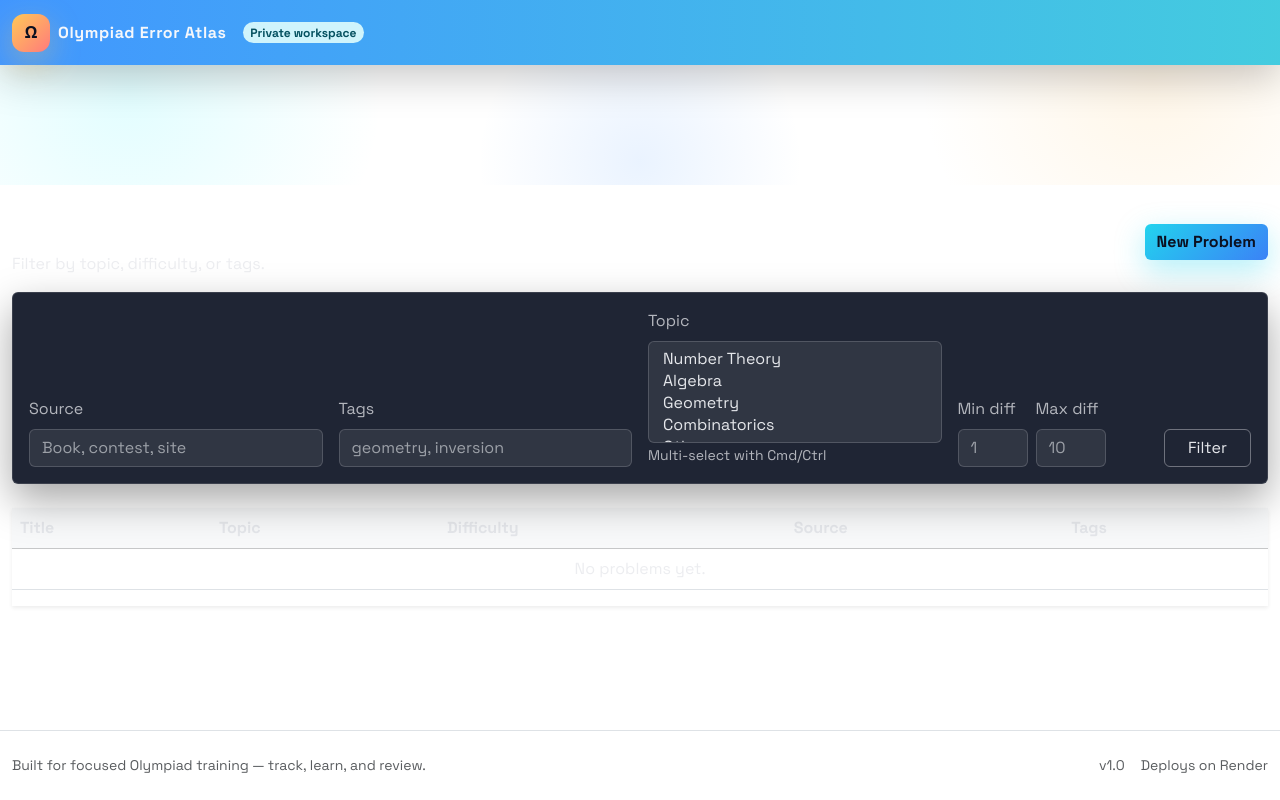
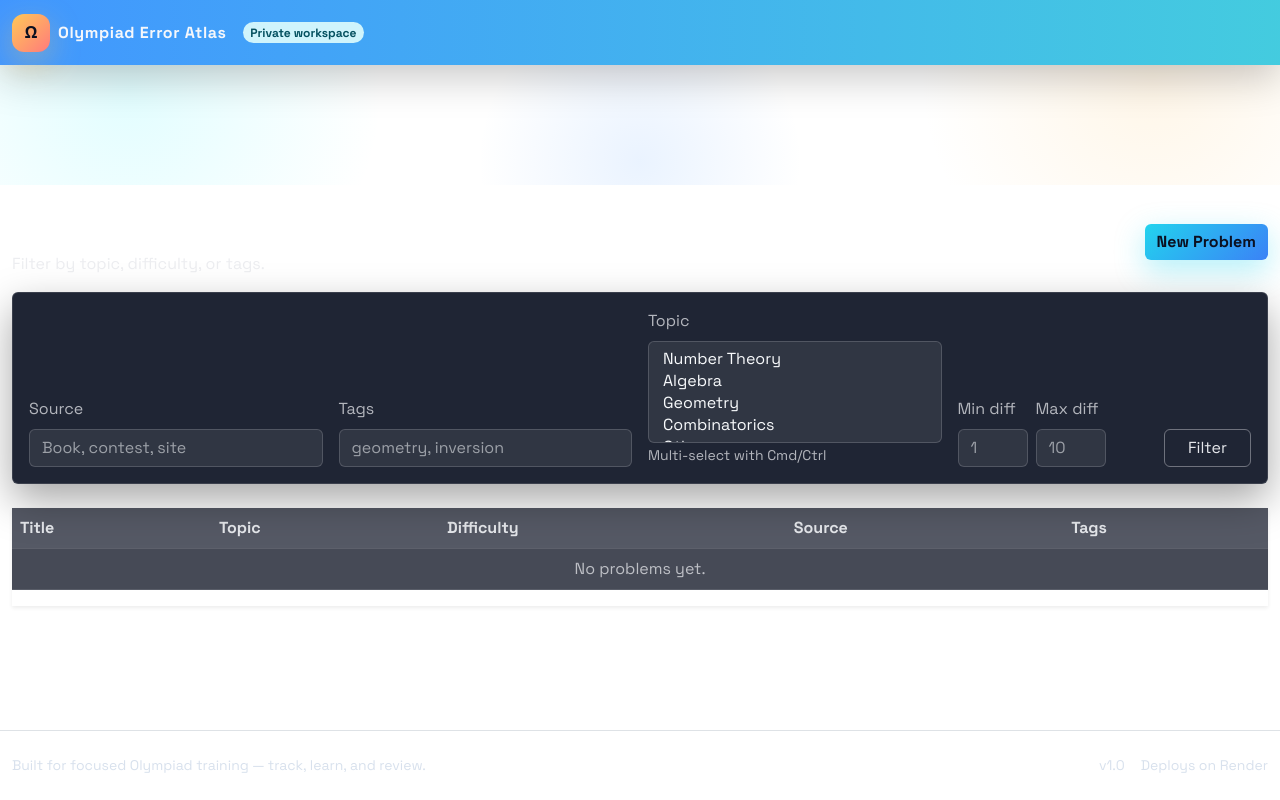
Before and after one commit to 123UsernamemanresU321/OEA, a Django app: page /problems/ in a window 1280 px wide. Run offline with Django 5.2, Linux system fonts and the light colour scheme; the visitor is signed in with stand-in values (Sample User, id 1); data that the repository does not hold is empty; some libraries are stand-ins or nearby versions.

Commit message:
Update styles.css

```diff
--- a/static/css/styles.css
+++ b/static/css/styles.css
@@ -1,7 +1,7 @@
 body {
     font-family: "Space Grotesk", system-ui, -apple-system, "Segoe UI", sans-serif;
     background: linear-gradient(145deg, #0b1021 0%, #0b1f33 30%, #0a2f45 60%, #083a50 100%);
-    color: #e5e7eb;
+    color: #f4f6fb;
 }
 
 .bg-surface {
@@ -69,11 +69,11 @@ main {
     border: 1px solid rgba(255,255,255,0.12);
     background: rgba(13,19,35,0.92);
     box-shadow: 0 16px 40px rgba(0,0,0,0.35);
-    color: #e5e7eb;
+    color: #f4f6fb;
 }
 
 .card-title {
-    color: #e5e7eb;
+    color: #f8fafc;
     font-weight: 700;
 }
 
@@ -113,17 +113,54 @@ main {
     color: #0b1021;
 }
 
+.text-muted,
+.text-body-secondary,
+.text-secondary {
+    color: #d8e1ed !important;
+}
+
 .table {
-    color: #e5e7eb;
+    color: #f8fafc;
+    background: rgba(13,19,35,0.78);
+    border-color: rgba(255,255,255,0.12);
+}
+
+.table > :not(caption) > * > * {
+    background-color: transparent;
+    border-color: rgba(255,255,255,0.12);
 }
 
 .table thead {
     background: rgba(255,255,255,0.12);
-    color: #e5e7eb;
+    color: #f8fafc;
+}
+
+.table tbody tr {
+    background-color: rgba(255,255,255,0.02);
 }
 
 .table-hover tbody tr:hover {
-    background: rgba(255,255,255,0.04);
+    background: rgba(255,255,255,0.08);
+}
+
+.table .table-warning {
+    background: rgba(250, 204, 21, 0.18) !important;
+    color: #fef9c3 !important;
+}
+
+.table .table-danger {
+    background: rgba(239, 68, 68, 0.18) !important;
+    color: #fee2e2 !important;
+}
+
+.table .table-info {
+    background: rgba(14, 165, 233, 0.18) !important;
+    color: #cffafe !important;
+}
+
+.table .table-success {
+    background: rgba(34, 197, 94, 0.18) !important;
+    color: #bbf7d0 !important;
 }
 
 .badge.bg-light {
@@ -134,14 +171,14 @@ main {
 
 .alert {
     background: rgba(255,255,255,0.08);
-    color: #e5e7eb;
+    color: #f4f6fb;
     border: 1px solid rgba(255,255,255,0.12);
 }
 
 .form-control, .form-select, .form-check-input, textarea {
     background: rgba(255,255,255,0.08);
     border: 1px solid rgba(255,255,255,0.16);
-    color: #e5e7eb;
+    color: #f8fafc;
 }
 
 .form-control:focus, .form-select:focus {
@@ -150,7 +187,7 @@ main {
 }
 
 .form-label, label {
-    color: #e5e7eb;
+    color: #f4f6fb;
 }
 
 .form-control::placeholder {
```
